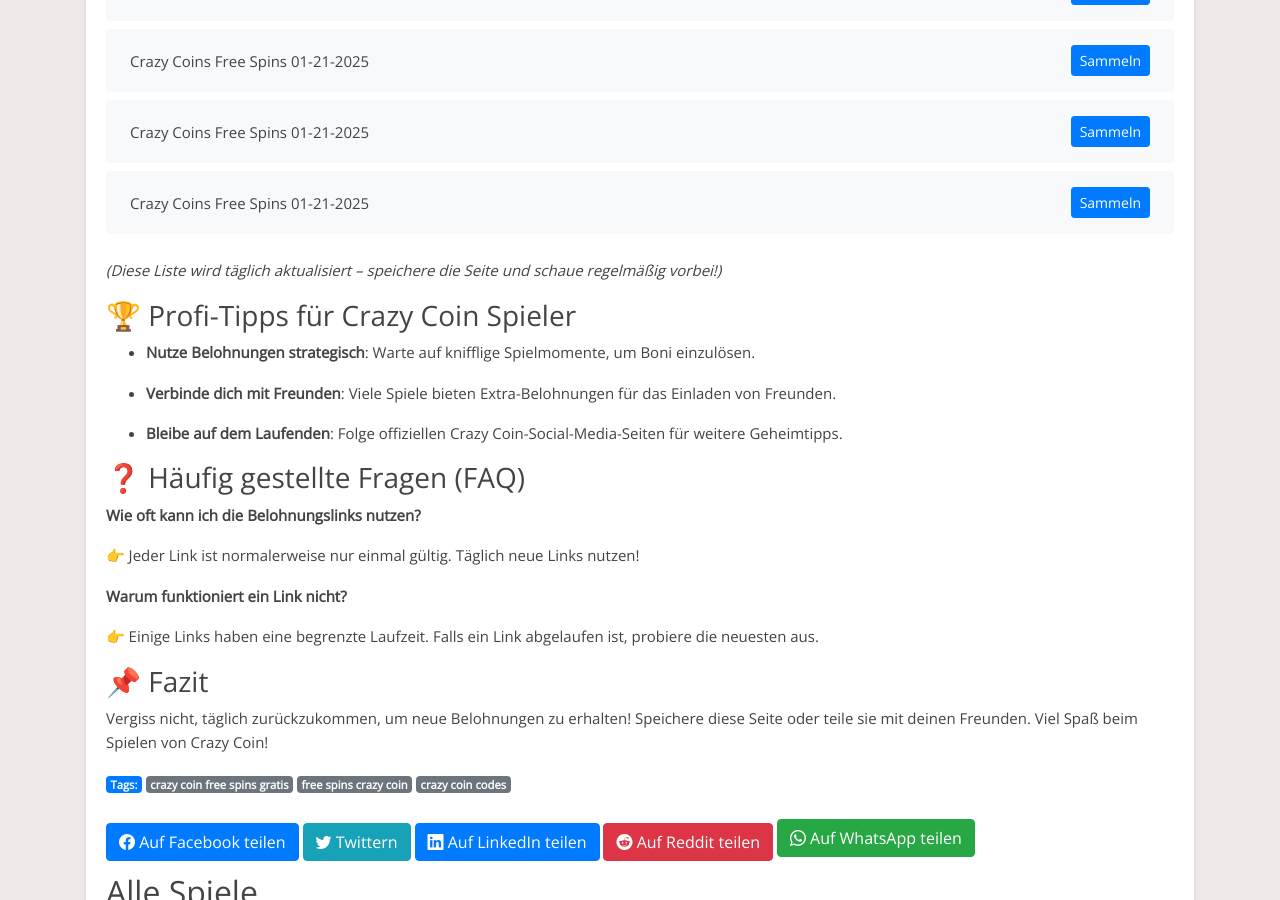
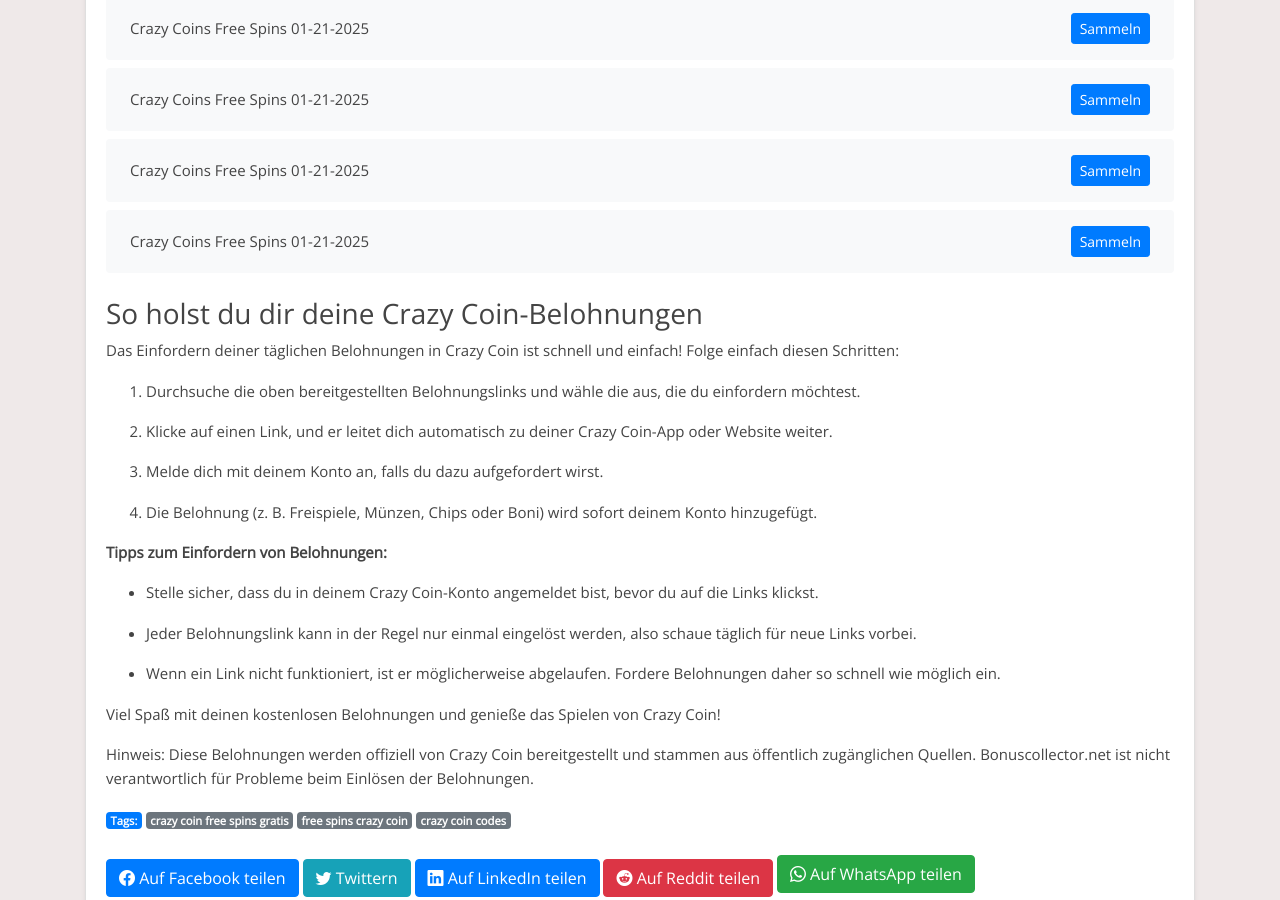
Before and after one commit to Prollad99/bs-de, a Jekyll site: the page built from _posts/2025-01-20-crazy-coin.md, in a window 1280 px wide and 900 px high, scrolled down 3183 px. Built offline with Jekyll 4.4.1, drawn with Linux system fonts in a browser that asks for light colours; some of the changed text lies outside the part shown.

Commit message:
Aktualisiere crazy-coin-Belohnungslinks, Inhalte und Änderungsdatum

```diff
--- a/_includes/crazy-coin_footer.html
+++ b/_includes/crazy-coin_footer.html
@@ -1,31 +1,27 @@
-*(Diese Liste wird täglich aktualisiert – speichere die Seite und schaue regelmäßig vorbei!)*
+### So holst du dir deine Crazy Coin-Belohnungen
 
 
+Das Einfordern deiner täglichen Belohnungen in Crazy Coin ist schnell und einfach! Folge einfach diesen Schritten:
 
-### 🏆 Profi-Tipps für Crazy Coin Spieler
+1. Durchsuche die oben bereitgestellten Belohnungslinks und wähle die aus, die du einfordern möchtest.
 
-- **Nutze Belohnungen strategisch**: Warte auf knifflige Spielmomente, um Boni einzulösen.
+2. Klicke auf einen Link, und er leitet dich automatisch zu deiner Crazy Coin-App oder Website weiter.
 
-- **Verbinde dich mit Freunden**: Viele Spiele bieten Extra-Belohnungen für das Einladen von Freunden.
+3. Melde dich mit deinem Konto an, falls du dazu aufgefordert wirst.
 
-- **Bleibe auf dem Laufenden**: Folge offiziellen Crazy Coin-Social-Media-Seiten für weitere Geheimtipps.
+4. Die Belohnung (z. B. Freispiele, Münzen, Chips oder Boni) wird sofort deinem Konto hinzugefügt.
 
 
+**Tipps zum Einfordern von Belohnungen:**
 
-### ❓ Häufig gestellte Fragen (FAQ)
+- Stelle sicher, dass du in deinem Crazy Coin-Konto angemeldet bist, bevor du auf die Links klickst.
 
-**Wie oft kann ich die Belohnungslinks nutzen?**
+- Jeder Belohnungslink kann in der Regel nur einmal eingelöst werden, also schaue täglich für neue Links vorbei.
 
-👉 Jeder Link ist normalerweise nur einmal gültig. Täglich neue Links nutzen!
+- Wenn ein Link nicht funktioniert, ist er möglicherweise abgelaufen. Fordere Belohnungen daher so schnell wie möglich ein.
 
 
-
-**Warum funktioniert ein Link nicht?**
-
-👉 Einige Links haben eine begrenzte Laufzeit. Falls ein Link abgelaufen ist, probiere die neuesten aus.
+Viel Spaß mit deinen kostenlosen Belohnungen und genieße das Spielen von Crazy Coin!
 
 
-
-### 📌 Fazit
-
-Vergiss nicht, täglich zurückzukommen, um neue Belohnungen zu erhalten! Speichere diese Seite oder teile sie mit deinen Freunden. Viel Spaß beim Spielen von Crazy Coin!
+Hinweis: Diese Belohnungen werden offiziell von Crazy Coin bereitgestellt und stammen aus öffentlich zugänglichen Quellen. Bonuscollector.net ist nicht verantwortlich für Probleme beim Einlösen der Belohnungen.
--- a/_includes/crazy-coin_post.html
+++ b/_includes/crazy-coin_post.html
@@ -1,13 +1,13 @@
-**Willkommen, Crazy Coin-Fans!**
-
-Suchst du nach den neuesten Gratis-Belohnungen für Crazy Coin? Dann bist du hier genau richtig! Wir aktualisieren täglich die besten Links für Freispiele, Münzen und andere Boni, damit du dein Spielerlebnis optimal genießen kannst.
+Entdecke tägliche Crazy Coin-Belohnungen!
 
 
-
-### Was ist Crazy Coin und warum sind Belohnungen wichtig?
-
-Crazy Coin ist ein beliebtes Spiel, das von Millionen gespielt wird. Mit täglichen Belohnungen kannst du länger spielen, schneller leveln und das Beste aus deinem Spielerlebnis herausholen.
+Bist du ein Fan von Crazy Coin und möchtest dein Spielerlebnis verbessern? Du bist hier genau richtig! Diese Seite ist allen Crazy Coin-Enthusiasten gewidmet, die täglich kostenlose Belohnungen einfordern möchten. Hier findest du die neuesten Links, um Freispiele, Münzen, Chips und andere spannende Boni zu sammeln, damit du das Spiel noch mehr genießen kannst.
 
 
+Crazy Coin ist ein unterhaltsames Spiel, das von Millionen geliebt wird. Ob du höhere Level erreichen oder einfach nur den Nervenkitzel genießen möchtest – unsere täglichen Belohnungslinks halten dich im Spiel.
 
-### 🚀 Tägliche Belohnungslinks für Crazy Coin
+
+Hinweis: Crazy Coin ist eine kostenlose App, die ausschließlich zu Unterhaltungszwecken entwickelt wurde. Bonuscollector.net ist eine unabhängige Plattform und steht in keiner Verbindung zu den Entwicklern oder Eigentümern von Crazy Coin.
+
+
+Schau täglich vorbei, um sicherzustellen, dass du keine Belohnung verpasst!
```
